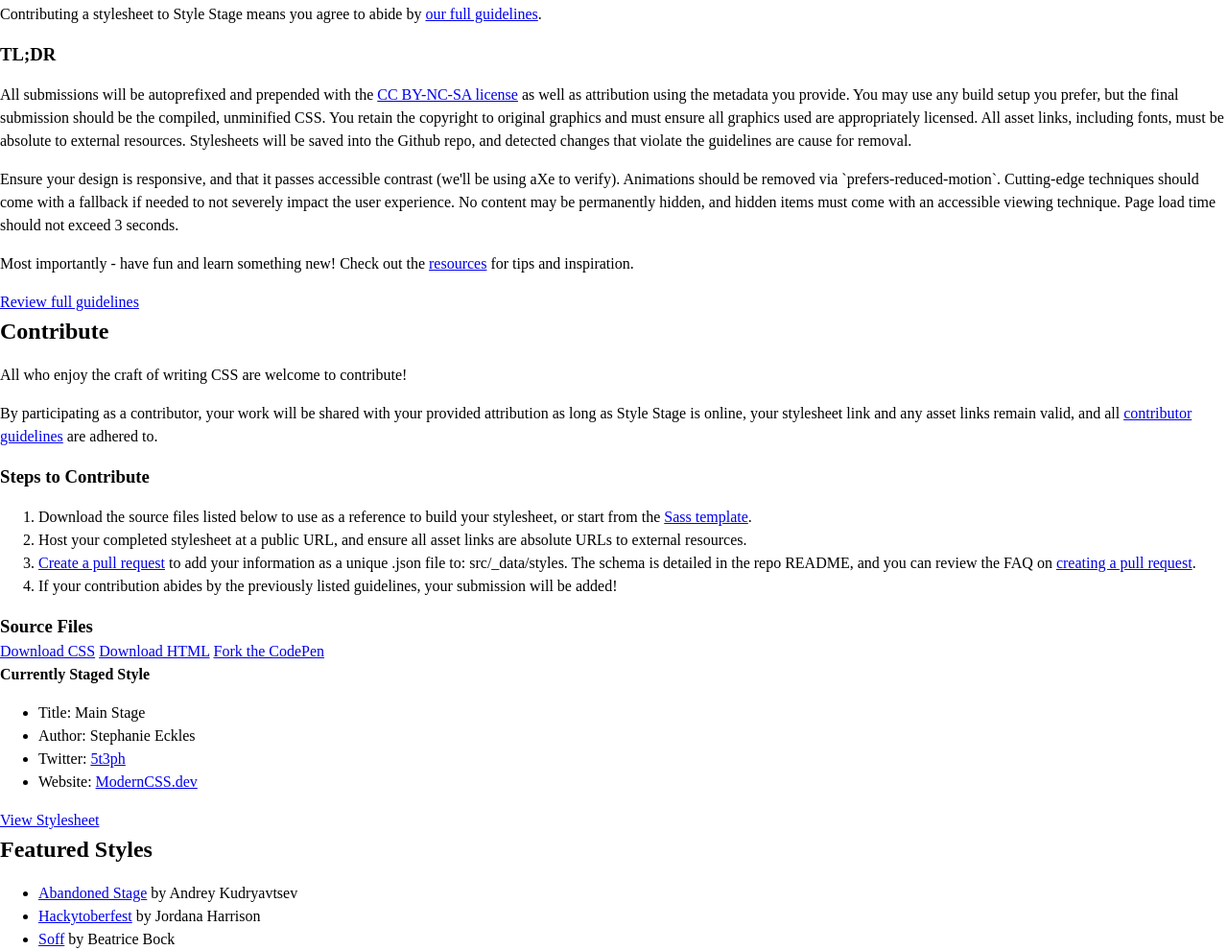
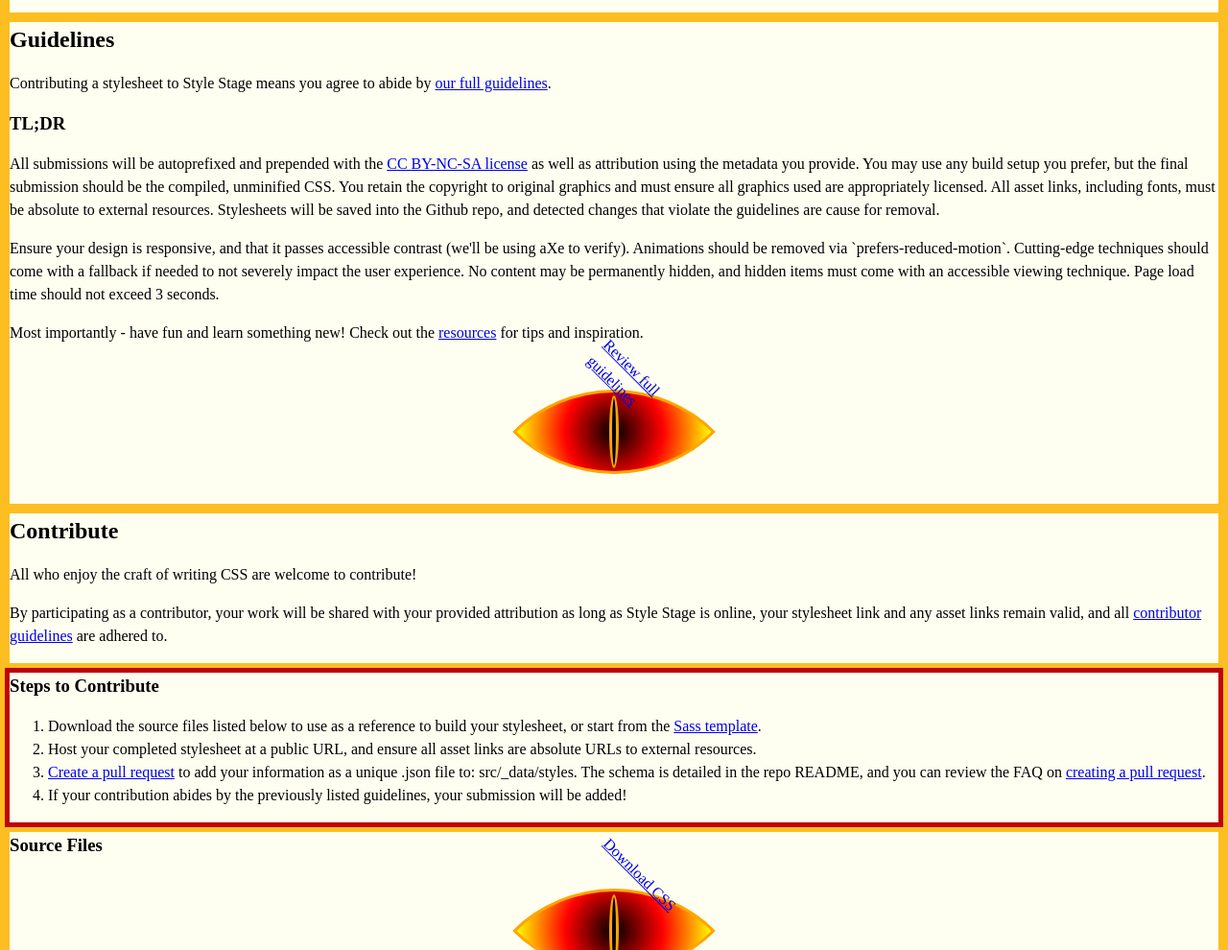
Before and after one commit to camronerickson1/WDD331-Style-Stage, a website: page sass/index.html in a window 1280 px wide. Shown: the part 2620-3610 px from the top of the page at 96% size. Drawn offline with Linux system fonts and the light colour scheme.

Commit message:
Border and background color set for main. Eye created.

```diff
--- /dev/null
+++ b/sass/Block/_eye.scss
@@ -0,0 +1,25 @@
+.eye {
+    display: block;
+    margin: 0 auto;
+    width: 150px;
+    height: 150px;
+    background-color: orange;
+    border: 3px solid orange;
+    background-image: radial-gradient(black, red, yellow);
+    border-radius: 100% 0px;
+    transform: rotate(45deg);
+    &::after {
+      content: "";
+      width: 10px;
+      height: 76px;
+      border: 3px solid orange;
+      background-color: black;
+      border-radius: 50%;
+      position: absolute;
+      top: 50%;
+      rotate: -45deg;
+      left: 50%;
+      margin-top: -38px;
+      margin-left: -5px;
+    }
+  }
--- a/sass/Global/_theme.scss
+++ b/sass/Global/_theme.scss
@@ -3,3 +3,15 @@ $color-primary-alt: #fdca49;
 $color-secondary: #fdbe21;
 $color-accent-light: #fefff0;
 $color-accent-red: #be0303;
+
+
+/*All parts of main will have the same background color. */
+main .container {
+    background-color: $color-accent-light;
+    border: 5px solid $color-secondary;
+}
+
+/*The How It Works and Steps to Contribute section can use the red-border class*/
+.red-border {
+    border: 5px solid $color-accent-red;
+}
--- a/sass/index.html
+++ b/sass/index.html
@@ -64,7 +64,7 @@
               providing this page as the base HTML for contributors - like you!
               - to re-style by submitting an alternate stylesheet.
             </p>
-            <blockquote>
+            <blockquote class="red-border">
               <p>
                 <strong>How it works:</strong> Visit the
                 <a href="/styles/">"All Styles"</a> directory page and select a
@@ -157,7 +157,7 @@
               Most importantly - have fun and learn something new! Check out the
               <a href="/resources/">resources</a> for tips and inspiration.
             </p>
-            <a href="/guidelines/" class="link-guidelines"
+            <a href="/guidelines/" class="link-guidelines eye"
               >Review full guidelines</a
             >
           </section>
@@ -175,7 +175,7 @@
               <a href="/guidelines/">contributor guidelines</a> are adhered to.
             </p>
           </section>
-          <section class="container">
+          <section class="red-border">
             <h3>Steps to Contribute</h3>
             <ol>
               <li>
@@ -211,19 +211,19 @@
               <h3>Source Files</h3>
               <a
                 href="/source-files/style.css"
-                class="link-downloadcss"
+                class="link-downloadcss eye"
                 download
                 >Download CSS</a
               >
               <a
                 href="/source-files/stylestage.html"
-                class="link-downloadhtml"
+                class="link-downloadhtml eye"
                 download
                 >Download HTML</a
               >
               <a
                 href="https://codepen.io/5t3ph/pen/b493845ae41e836889dd84fdbb0f5291"
-                class="link-codepen"
+                class="link-codepen eye"
                 download
                 >Fork the CodePen</a
               >
--- a/sass/style.scss
+++ b/sass/style.scss
@@ -4,6 +4,7 @@
 // Overrides just need placed prior to the theme import
 // For example:
 // $color-primary: #3a0;
+@import "block/eye";
 @import "global/typography";
 @import "global/theme";
 @import "utility/reset";
```
Also changed, not shown: sass/style.css, 1 other file.
